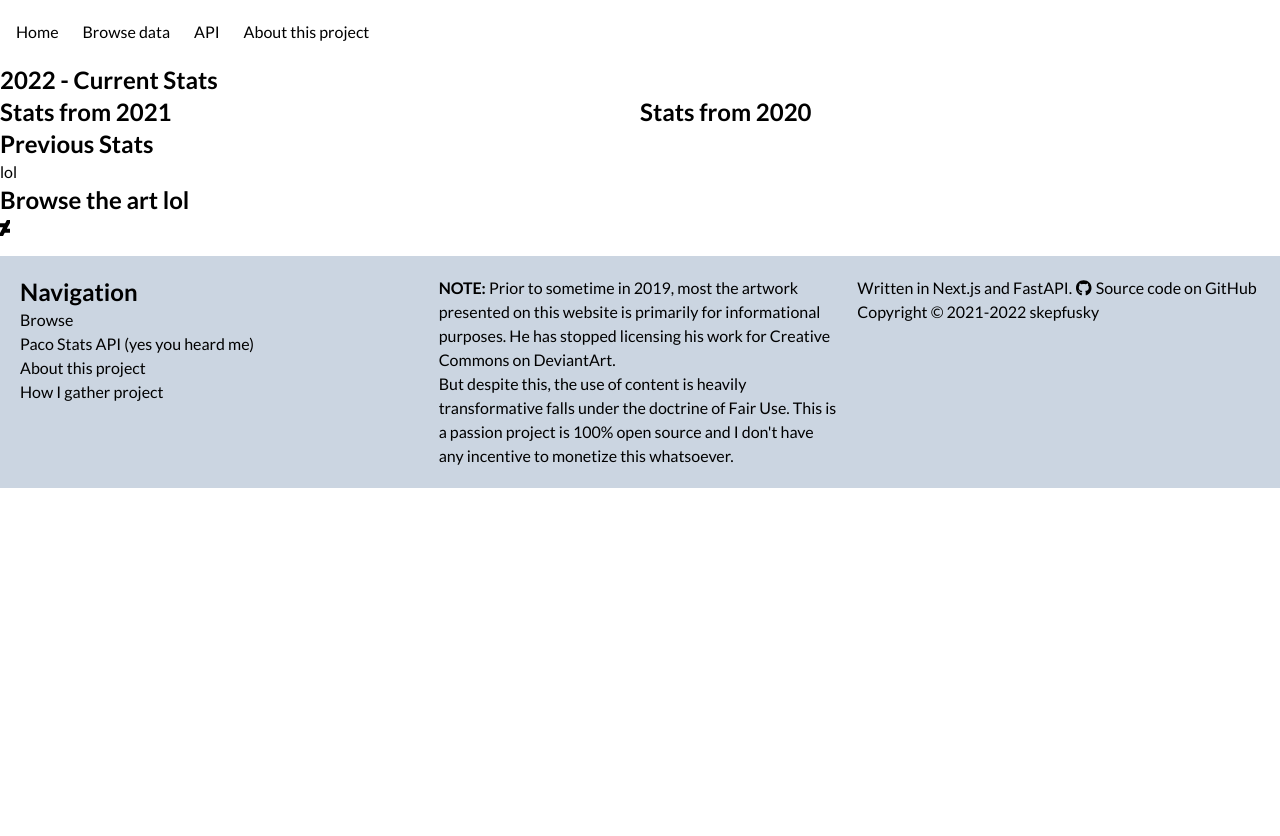
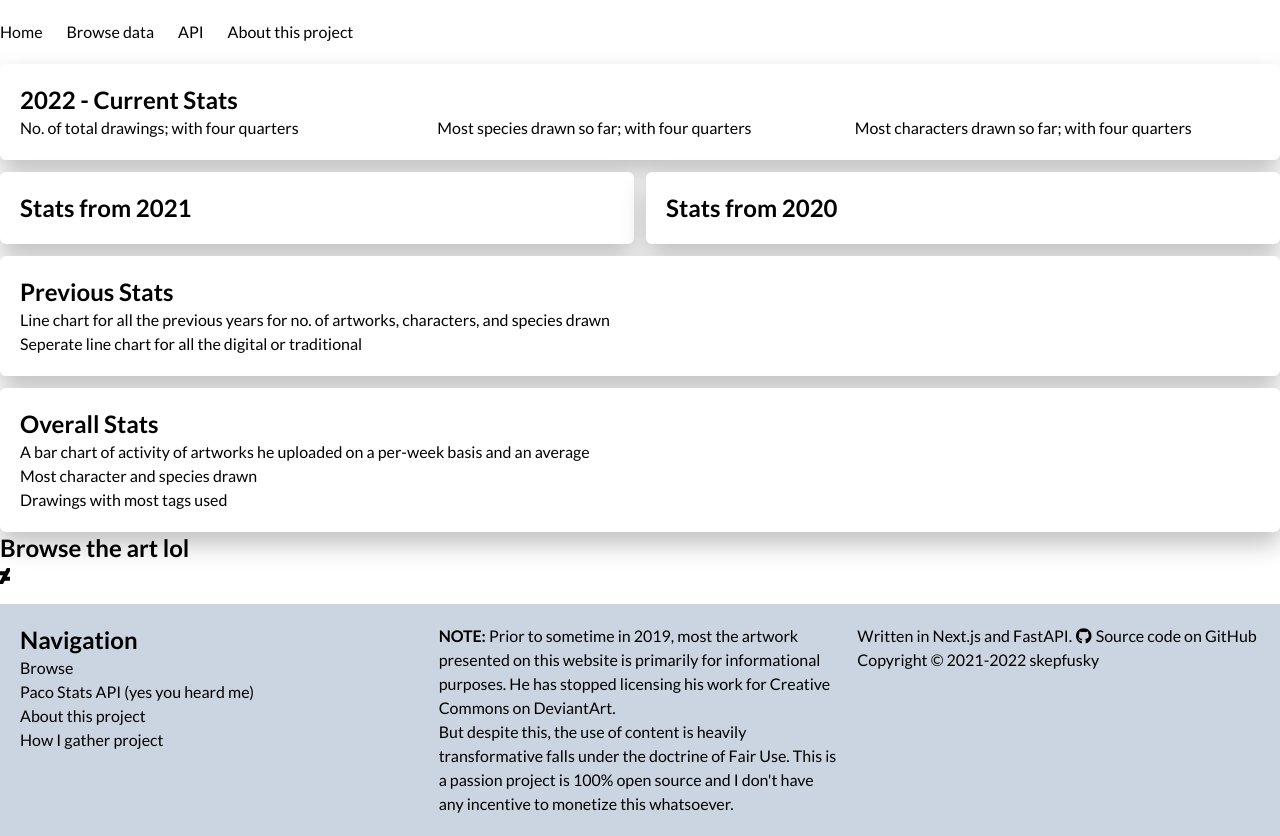
Before and after one commit to kuroji-fusky/pacopanda-drawing-stats, a Next.js app in the folder app/: page / in a window 1280 px wide. Before the commit the page ends 800 px from the top, so only its background shows below. Built offline with nearby package versions, Linux system fonts and the light colour scheme.

Commit message:
Might be switching to D3 i dunno

```diff
--- a/app/src/components/home/BrowseArt.tsx
+++ b/app/src/components/home/BrowseArt.tsx
@@ -1,16 +1,15 @@
 import Link from "next/link"
+import layoutStyles from "@/styles/base/Layout.module.scss"
 import { FontAwesomeIcon as FaIcon } from "@fortawesome/react-fontawesome"
 import { faDeviantart } from "@fortawesome/free-brands-svg-icons"
 
 export default function BrowseArt() {
   return (
-    <>
+    <div className={layoutStyles["content-wrapper"]}>
       <h2>Browse the art lol</h2>
       <Link href="deviantart.com" passHref>
-        <a>
-          <FaIcon icon={faDeviantart} />
-        </a>
+        <FaIcon icon={faDeviantart} />
       </Link>
-    </>
+    </div>
   )
 }
--- /dev/null
+++ b/app/src/components/home/Stats.tsx
@@ -0,0 +1,14 @@
+import styles from "@/styles/components/YearStats.module.scss"
+import layoutStyles from "@/styles/base/Layout.module.scss"
+import PreviousStats from "./stats/PreviousStats"
+import CurrentStats from "./stats/CurrentStats"
+
+
+export default function Stats() {
+  return(
+    <div className={`${styles["stats-grid"]} ${layoutStyles["content-wrapper"]}`}>
+      <CurrentStats />
+      <PreviousStats />
+    </div>
+  )
+};
--- /dev/null
+++ b/app/src/components/home/stats/CurrentStats.tsx
@@ -0,0 +1,17 @@
+import layoutStyles from "@/styles/base/Layout.module.scss"
+
+export default function CurrentStats({}: {}) {
+  return (
+    <div
+      className={`${layoutStyles["bg-stats-content"]}`}
+      style={{ gridArea: "stats-current" }}
+    >
+      <h2>{new Date().getFullYear()} - Current Stats</h2>
+      <div className="grid grid-cols-3 gap-3 ">
+        <div>No. of total drawings; with four quarters</div>
+        <div>Most species drawn so far; with four quarters</div>
+        <div>Most characters drawn so far; with four quarters</div>
+      </div>
+    </div>
+  )
+}
--- a/app/src/components/home/stats/PreviousStats.tsx
+++ b/app/src/components/home/stats/PreviousStats.tsx
@@ -1,16 +1,43 @@
-import { HighlightStats } from "./YearStats"
 import layoutStyles from "@/styles/base/Layout.module.scss"
+
+interface HighlightStatsProps {
+  year?: number
+  children?: React.ReactNode
+  style: React.CSSProperties
+}
 
 export default function PreviousStats() {
   return (
     <>
-      <div id={layoutStyles["grid-container"]}>
-        <HighlightStats year={new Date().getFullYear() - 1} />
-        <HighlightStats year={new Date().getFullYear() - 2} />
-      </div>
-      <HighlightStats>
-        <p>lol</p>
+      <HighlightStats year={new Date().getFullYear() - 1} style={{ gridArea: "stats-1" }} />
+      <HighlightStats year={new Date().getFullYear() - 2} style={{ gridArea: "stats-2" }} />
+      <HighlightStats style={{ gridArea: "stats-prev"}}>
+        <div>Line chart for all the previous years for no. of artworks, characters, and species drawn</div>
+        <div>Seperate line chart for all the digital or traditional</div>
       </HighlightStats>
+      <OverallStats>
+        <div>A bar chart of activity of artworks he uploaded on a per-week basis and an average</div>
+        <div>Most character and species drawn</div>
+        <div>Drawings with most tags used</div>
+      </OverallStats>
     </>
   )
 }
+
+export function HighlightStats({ year, children, style }: HighlightStatsProps) {
+  return (
+    <div className={layoutStyles["bg-stats-content"]} style={style}>
+      {year ? <h2>Stats from {year}</h2> : <h2>Previous Stats</h2>}
+      {children}
+    </div>
+  )
+}
+
+export function OverallStats({ children }: {children: React.ReactNode}) {
+  return(
+    <div className={`${layoutStyles["bg-stats-content"]}`} style={{ gridArea: "stats-overall" }}>
+      <h2>Overall Stats</h2>
+      {children}
+    </div>
+  )
+}
--- a/app/src/components/home/stats/YearStats.tsx
+++ /dev/null
@@ -1,25 +0,0 @@
-import layoutStyles from "@/styles/base/Layout.module.scss"
-import styles from "@/styles/components/YearStats.module.scss"
-
-export function CurrentStats({ children }: { children?: React.ReactNode }) {
-  return (
-    <div>
-      <h2>{new Date().getFullYear()} - Current Stats</h2>
-      {children}
-    </div>
-  )
-}
-
-interface HighlightStatsProps {
-  year?: number
-  children?: React.ReactNode
-}
-
-export function HighlightStats({ year, children }: HighlightStatsProps) {
-  return (
-    <div>
-      {year ? <h2>Stats from {year}</h2> : <h2>Previous Stats</h2>}
-      {children}
-    </div>
-  )
-}
--- a/app/src/pages/index.tsx
+++ b/app/src/pages/index.tsx
@@ -1,14 +1,12 @@
 import BaseHead from "@/components/base/BaseHead"
-import { CurrentStats } from "@/components/home/stats/YearStats"
-import PreviousStats from "@/components/home/stats/PreviousStats"
 import BrowseArt from "@/components/home/BrowseArt"
+import Stats from "@/components/home/Stats"
 
 export default function Home() {
   return (
     <>
       <BaseHead title="Home" description="Stats for latest drawings" />
-      <CurrentStats />
-      <PreviousStats />
+      <Stats/>
       <BrowseArt />
     </>
   )
--- a/app/src/styles/base/Layout.module.scss
+++ b/app/src/styles/base/Layout.module.scss
@@ -1,10 +1,15 @@
 /**************************
- * Margin wrappers uwu
+ * Margin wrappers
  **************************/
 .content-wrapper {
-  @apply my-0 mx-auto max-w-screen-xl px-4;
+  @apply my-0 mx-auto max-w-screen-2xl;
 }
 
 #grid-container {
   @apply grid grid-cols-2;
 }
+
+.bg-stats-content {
+  @apply bg-white p-5 rounded-md;
+  box-shadow: 0 12px 24px rgba(black, 25%);
+}
--- a/app/src/styles/components/YearStats.module.scss
+++ b/app/src/styles/components/YearStats.module.scss
@@ -0,0 +1,9 @@
+.stats-grid {
+  @apply grid grid-cols-2 gap-3;
+  grid-template-areas:
+  "stats-current stats-current"
+  "stats-1 stats-2"
+  "stats-prev stats-prev"
+  "stats-overall stats-overall"
+  ;
+}
```
